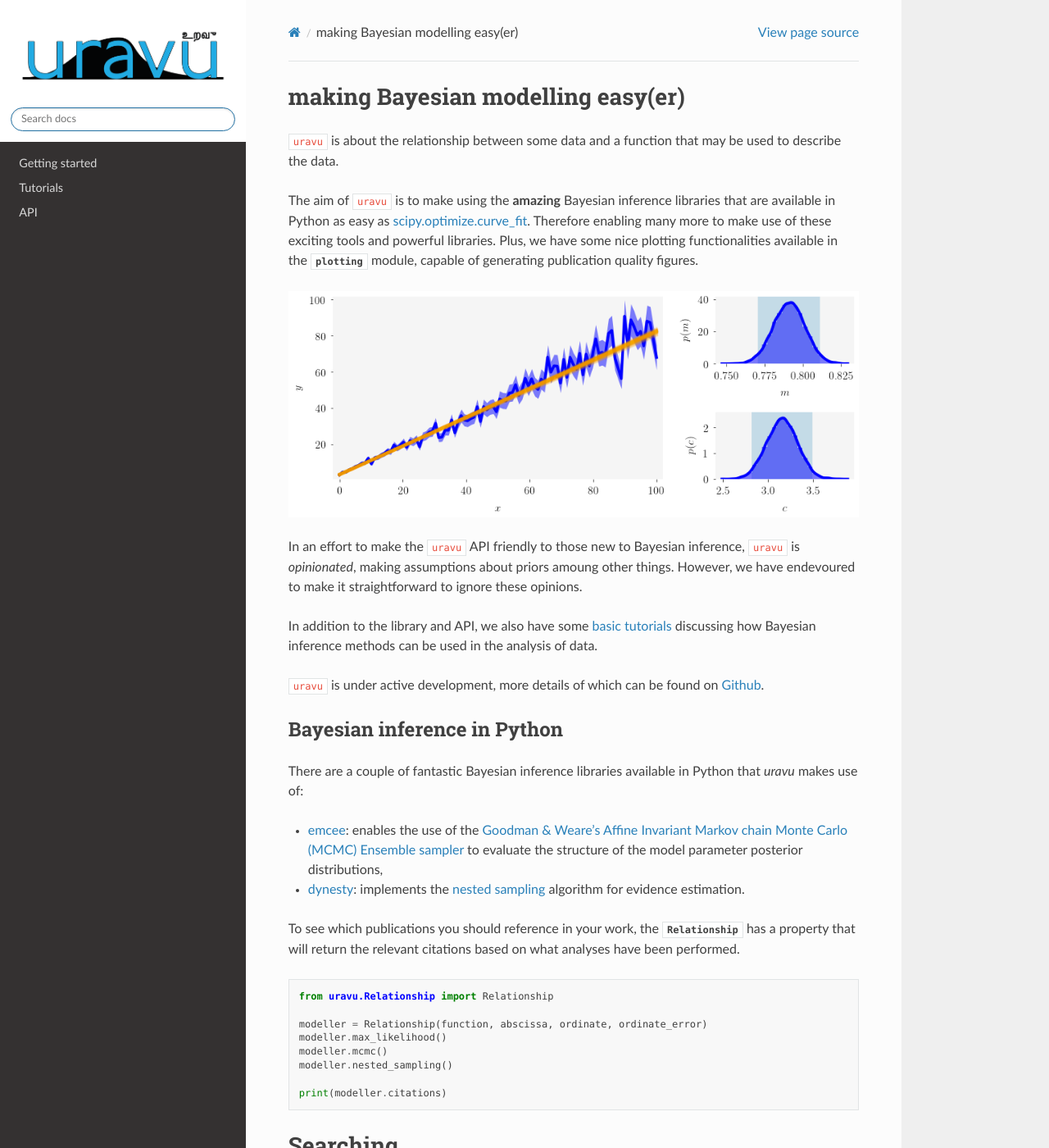
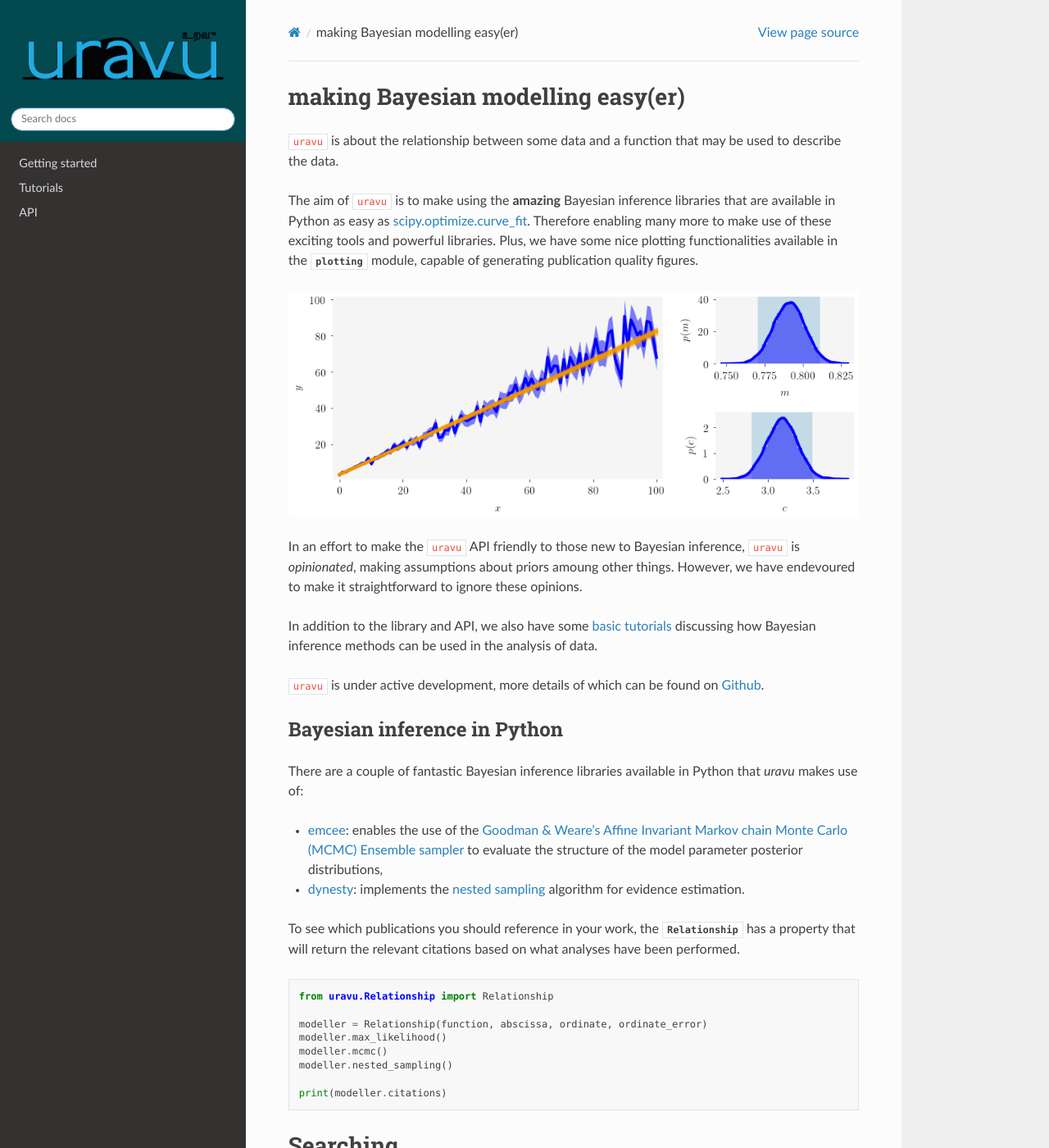
Before and after one commit to arm61/uravu, a Sphinx documentation site: the page built from docs/source/index.rst, in a window 1280 px wide and 1400 px high. Shown: the whole window at 82% size. Built offline with Sphinx 7.4.7 and the Read the Docs theme 2.0.0, drawn with Linux system fonts in a browser that asks for light colours; formulas are drawn with MathJax 3.

Commit message:
Update custom.css

```diff
--- a/docs/source/_static/custom.css
+++ b/docs/source/_static/custom.css
@@ -1,3 +1,3 @@
 .wy-side-nav-search, .wy-nav-top {
-    background: #ffffff;
+    background: #024950;
 }
```
